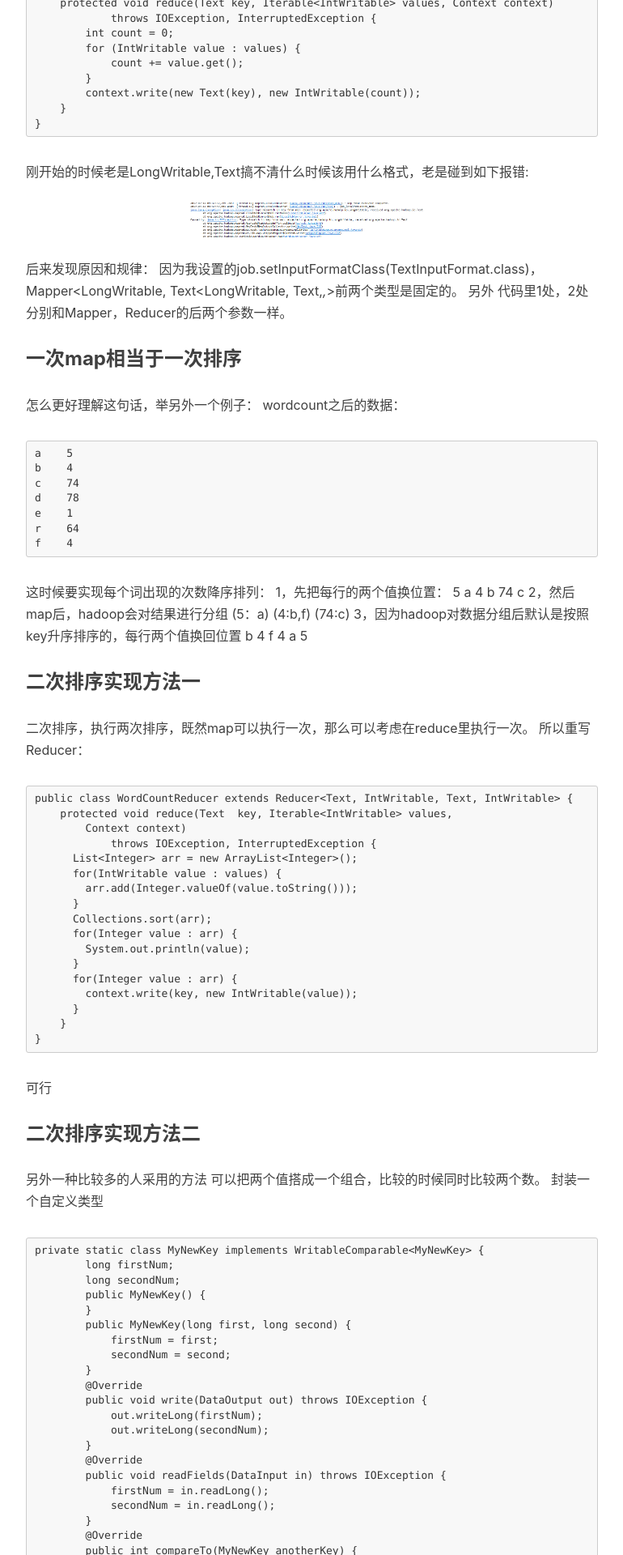
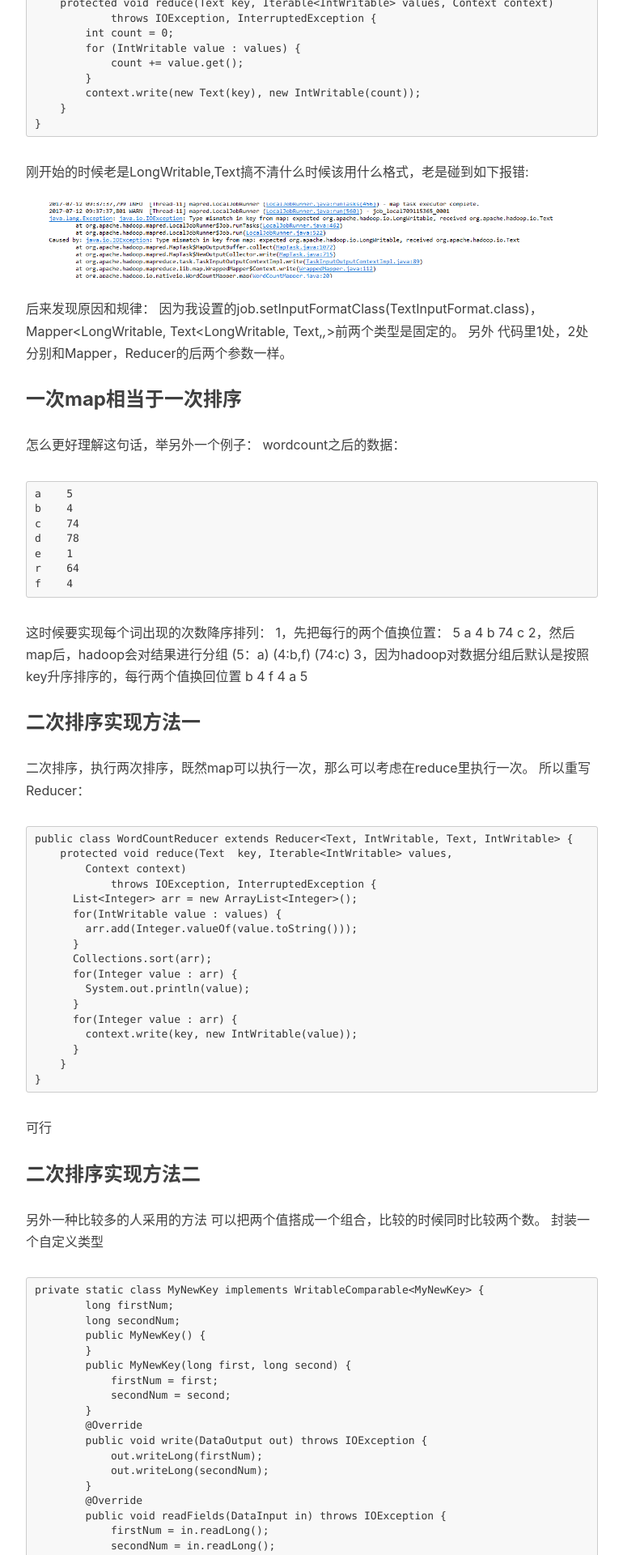
Before and after one commit to archer811/archer811.github.io, a Jekyll site: the page built from _posts/2017-07-12-mr-Secondary-Sorting.markdown, in a window 1280 px wide. Shown: the part 1819-3739 px from the top of the page at 81% size, without its empty margins (233-1003 px from the left). Built offline with Jekyll 4.4.1, drawn with Linux system fonts in a browser that asks for light colours; nearby versions of some CDN libraries; comment, search, counter and statistics services are not loaded.

Commit message:
modify post

````diff
--- a/_posts/2017-07-12-mr-Secondary-Sorting.markdown
+++ b/_posts/2017-07-12-mr-Secondary-Sorting.markdown
@@ -79,7 +79,7 @@ public class WordCountReducer extends Reducer<Text, IntWritable, Text, IntWritab
 }
 ```
 刚开始的时候老是LongWritable,Text搞不清什么时候该用什么格式，老是碰到如下报错:
-<img src="//archer811.github.io/img/post-mrsort.png"  width="300" alt="sentry code"/>
+<img src="//archer811.github.io/img/post-mrsort.png"  width="650" alt="sentry code"/>
 后来发现原因和规律：
 因为我设置的job.setInputFormatClass(TextInputFormat.class)，Mapper<LongWritable, Text<LongWritable, Text,*,*>前两个类型是固定的。
 另外 代码里1处，2处分别和Mapper，Reducer的后两个参数一样。
````
